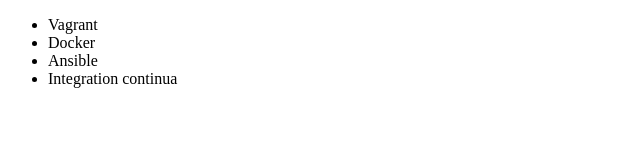
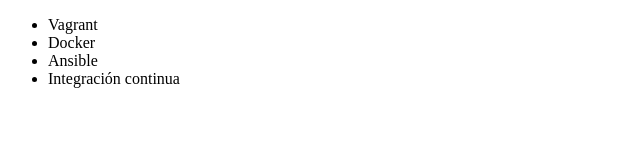
Before and after one commit to TheMiguel73/aluraGit, a plain HTML site: page index.html in a window 1280 px wide. Shown: the full height of the page, 0-640 px from the left. Drawn offline with Linux system fonts and the light colour scheme.

Commit message:
arreglado acento en el curso de integracion continua

```diff
--- a/index.html
+++ b/index.html
@@ -9,7 +9,7 @@
          <li> Vagrant </li>
          <li> Docker </li>
          <li> Ansible </li>
-         <li> Integration continua </li>
+         <li> Integración continua </li>
      </ul>
 </body>
 </html>
```
